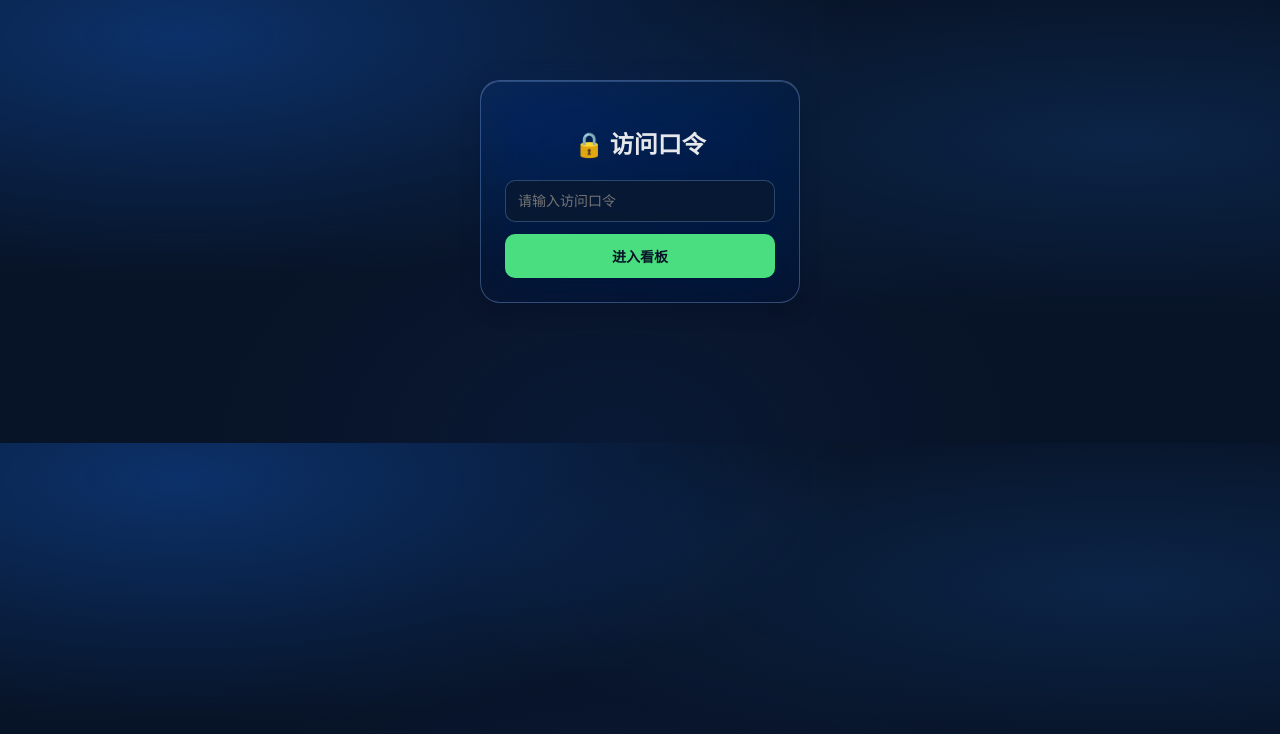
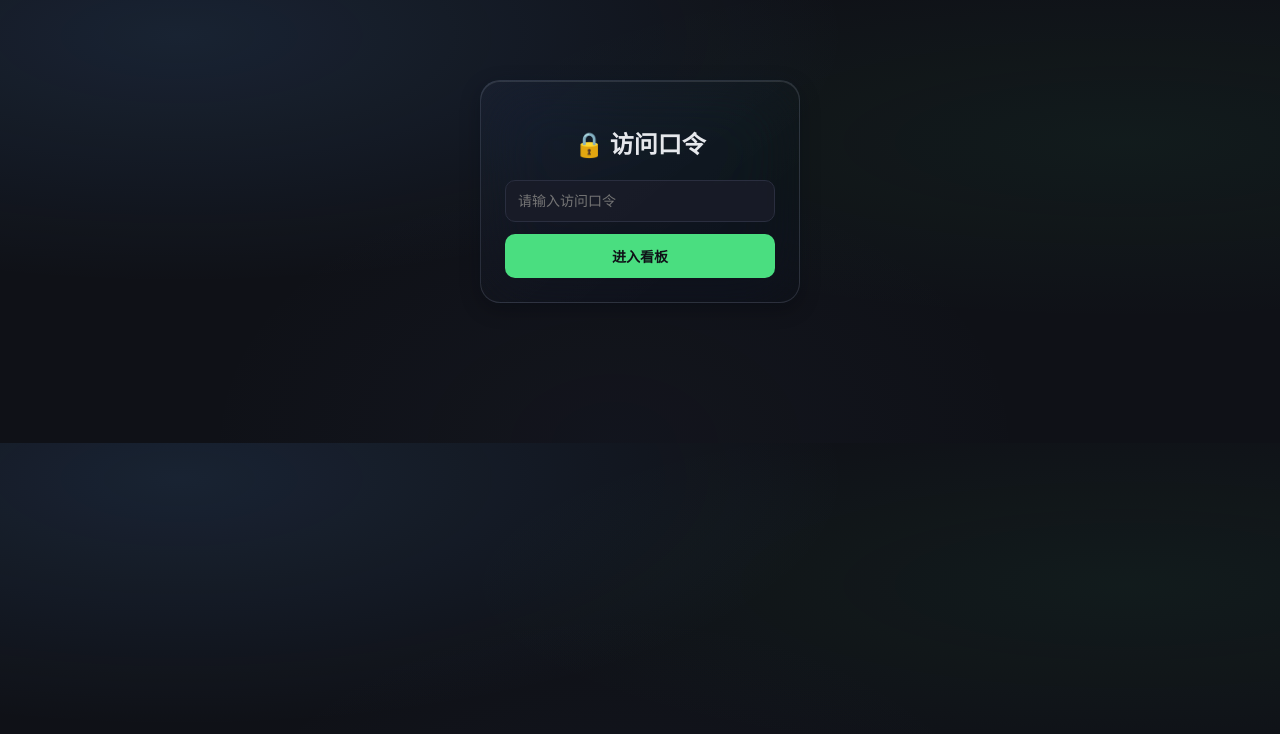
Before and after one commit to su600/openrouter-mobile-dashboard, a plain HTML site: page static/index.html in a window 1280 px wide. Drawn offline with nearby package versions, Linux system fonts and the light colour scheme.

Commit message:
style: restore muted charcoal glass palette

```diff
--- a/static/index.html
+++ b/static/index.html
@@ -5,7 +5,7 @@
 <meta name="viewport" content="width=device-width, initial-scale=1.0">
 <title>OpenRouter 账户看板</title>
 <link rel="manifest" href="/manifest.json">
-<meta name="theme-color" content="#071326">
+<meta name="theme-color" content="#0f1117">
 <meta name="apple-mobile-web-app-capable" content="yes">
 <meta name="apple-mobile-web-app-status-bar-style" content="black-translucent">
 <meta name="apple-mobile-web-app-title" content="OR看板">
@@ -15,33 +15,33 @@
 <style>
   * { box-sizing: border-box; }
   :root {
-    --bg: #071326;
-    --ambient-blue: rgba(20,94,207,0.40);
-    --ambient-cyan: rgba(31,112,216,0.19);
-    --ambient-violet: rgba(26,63,158,0.12);
-    --header-grad-1: rgba(15,57,119,0.04);
-    --header-grad-2: rgba(5,18,41,0.08);
+    --bg: #0f1117;
+    --ambient-blue: rgba(96,165,250,0.12);
+    --ambient-cyan: rgba(74,222,128,0.05);
+    --ambient-violet: rgba(99,115,190,0.04);
+    --header-grad-1: rgba(28,31,46,0.08);
+    --header-grad-2: rgba(18,20,29,0.12);
     --text: #e6e8ec;
     --text-strong: #ffffff;
     --text-muted: #8b8fa3;
     --text-faint: #6b7085;
-    --card-bg: rgba(13,42,86,0.01);
-    --card-bg-solid: #102344;
-    --card-border: rgba(132,180,255,0.34);
-    --glass-highlight: rgba(196,222,255,0.20);
-    --glass-sheen: linear-gradient(140deg, rgba(90,157,255,0.035), rgba(152,194,255,0.008) 48%, transparent 76%);
-    --section-accent: #b8d5ff;
+    --card-bg: rgba(26,29,41,0.01);
+    --card-bg-solid: #1a1d29;
+    --card-border: rgba(180,194,224,0.16);
+    --glass-highlight: rgba(255,255,255,0.11);
+    --glass-sheen: linear-gradient(140deg, rgba(180,198,230,0.04), rgba(255,255,255,0.01) 48%, transparent 76%);
+    --section-accent: #8eafff;
     --glass-blur: 34px;
-    --card-shadow: 0 6px 20px rgba(0,0,0,0.30), 0 0 26px rgba(36,126,255,0.08), inset 0 1px 0 var(--glass-highlight);
-    --card-shadow-hover: 0 10px 26px rgba(0,0,0,0.36), 0 0 30px rgba(36,126,255,0.13), inset 0 1px 0 var(--glass-highlight);
-    --divider: rgba(138,181,235,0.18);
-    --input-bg: rgba(9,25,49,0.82);
-    --input-border: rgba(132,179,235,0.30);
-    --chip-bg: rgba(102,152,220,0.14);
-    --chip-border: rgba(132,179,235,0.28);
+    --card-shadow: 0 6px 20px rgba(0,0,0,0.30), 0 0 26px rgba(96,165,250,0.035), inset 0 1px 0 var(--glass-highlight);
+    --card-shadow-hover: 0 10px 26px rgba(0,0,0,0.36), 0 0 30px rgba(96,165,250,0.06), inset 0 1px 0 var(--glass-highlight);
+    --divider: #262a3a;
+    --input-bg: rgba(26,29,41,0.82);
+    --input-border: #2a2e3f;
+    --chip-bg: rgba(42,46,63,0.25);
+    --chip-border: #3a3f55;
     --accent: #4ade80;
     --accent-strong: #22c55e;
-    --accent-contrast: #071326;
+    --accent-contrast: #0f1117;
     --blue: #60a5fa;
     --warn: #ffb347;
     --danger: #ff6b6b;
@@ -1158,7 +1158,7 @@ function applyTheme(theme) {
   const themeBtn = document.getElementById("theme-btn");
   if (themeBtn) themeBtn.innerText = theme === "light" ? "☀️" : "🌙";
   const metaTheme = document.querySelector('meta[name="theme-color"]');
-  if (metaTheme) metaTheme.setAttribute("content", theme === "light" ? "#f3f5f9" : "#071326");
+  if (metaTheme) metaTheme.setAttribute("content", theme === "light" ? "#f3f5f9" : "#0f1117");
 }
 
 function toggleTheme() {
```
Also changed, not shown: 1 other file.
